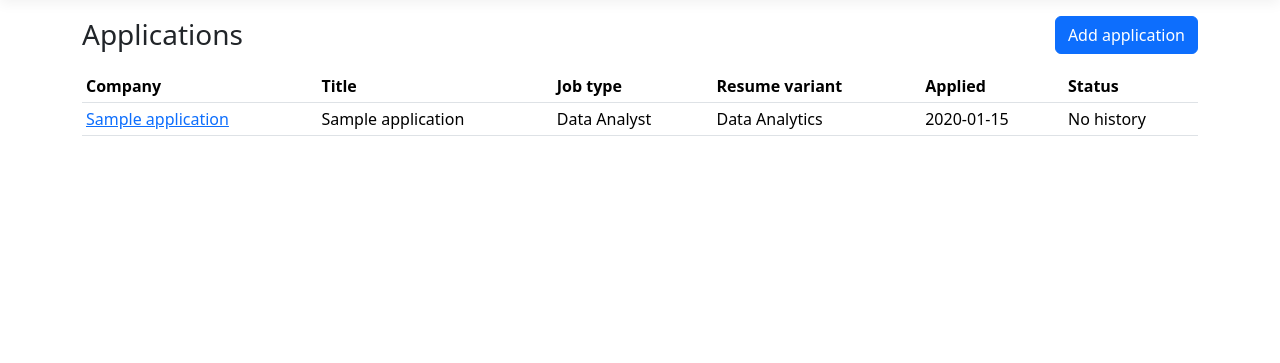
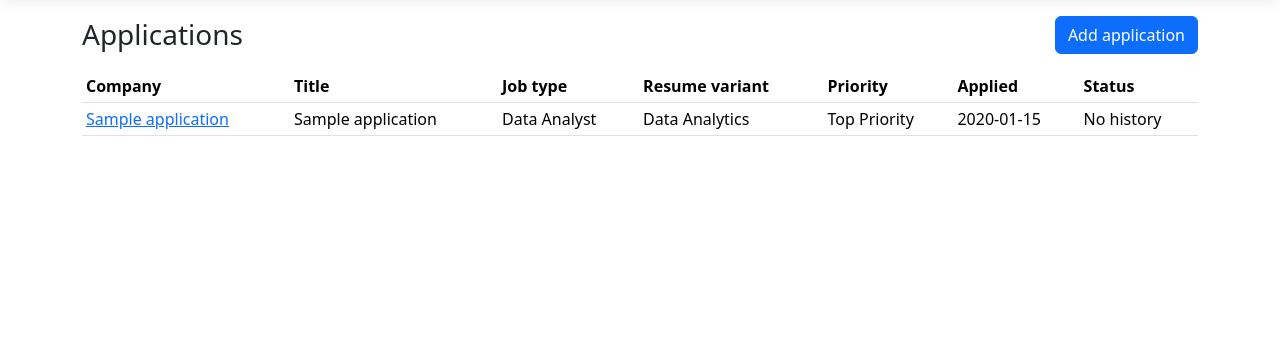
Before and after one commit to TomasNader7/job-tracker, an ASP.NET Core app: page / in a window 1280 px wide. Shown: the part 57-420 px from the top of the page. Run offline with ASP.NET Core 8, Linux system fonts and the light colour scheme; tables that the repository leaves empty hold one stand-in row (values such as "Sample post"); style sheets or scripts are compiled from the project's sources; some libraries are stand-ins or nearby versions.

Commit message:
Show priority on the list page
New Priority column; LabelOrDash shows a dash when an application has
none. 230 tests green.

Co-Authored-By: Claude Sonnet 5.5 <noreply@anthropic.com>

```diff
--- a/src/JobTracker.Web/Pages/Index.cshtml
+++ b/src/JobTracker.Web/Pages/Index.cshtml
@@ -23,6 +23,7 @@ else
                 <th>Title</th>
                 <th>Job type</th>
                 <th>Resume variant</th>
+                <th>Priority</th>
                 <th>Applied</th>
                 <th>Status</th>
             </tr>
@@ -35,6 +36,7 @@ else
                 <td>@v.Application.JobTitle</td>
                 <td>@JobTypeDisplay.LabelOrDash(v.Application.JobType)</td>
                 <td>@ResumeVariantDisplay.LabelOrDash(v.Application.ResumeVariant)</td>
+                <td>@PriorityDisplay.LabelOrDash(v.Application.Priority)</td>
                 <td>@v.Application.DateApplied.ToString("yyyy-MM-dd")</td>
                 <td>
                     @StatusDisplay.Label(v)
--- a/src/JobTracker.Web/PriorityDisplay.cs
+++ b/src/JobTracker.Web/PriorityDisplay.cs
@@ -15,4 +15,7 @@ public static class PriorityDisplay
         Priority.LowPriority => "Low Priority",
         _ => throw new ArgumentOutOfRangeException(nameof(priority), priority, "Unknown priority."),
     };
+
+    /// <summary>For the list page: the label, or a dash when the application has no priority.</summary>
+    public static string LabelOrDash(Priority? priority) => priority is { } p ? Label(p) : "-";
 }
```
Also changed, not shown: tests/JobTracker.Tests/PriorityUiTests.cs (+12 -0 lines).
